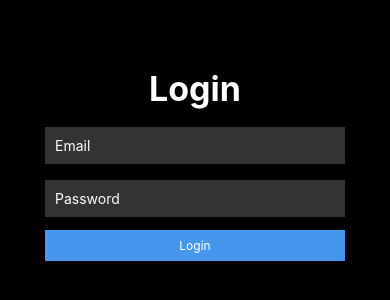
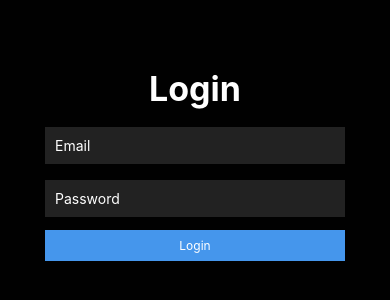
Before and after one commit to razzak-ammar/cornerchat, a React Native app: screen /Login in a window 390 px wide. Shown: the part 260-560 px from the top of the page. Built offline with nearby package versions, Linux system fonts and the light colour scheme.

Commit message:
Fixed native changes

```diff
--- a/Screens/StartStack/Login.js
+++ b/Screens/StartStack/Login.js
@@ -1,13 +1,21 @@
 import React from 'react';
 import { View, TextInput, StyleSheet, Text, Button } from 'react-native';
-import { TouchableOpacity } from 'react-native-web';
+import { TouchableOpacity } from 'react-native';
 
 const Login = () => {
   return (
     <View style={styles.container}>
       <Text style={styles.text}>Login</Text>
-      <TextInput placeholder='Email' style={styles.input} />
-      <TextInput placeholder='Password' style={styles.input} />
+      <TextInput
+        placeholder='Email'
+        style={styles.input}
+        placeholderTextColor='#ffffff'
+      />
+      <TextInput
+        placeholder='Password'
+        style={styles.input}
+        placeholderTextColor='#ffffff'
+      />
       <TouchableOpacity>
         <Text style={styles.button}>Login</Text>
       </TouchableOpacity>
@@ -30,8 +38,8 @@ const styles = StyleSheet.create({
     margin: 10
   },
   input: {
-    color: 'white',
-    backgroundColor: '#333',
+    color: '#ffffff',
+    backgroundColor: '#222',
     alignSelf: 'center',
     paddingVertical: 10,
     paddingHorizontal: 10,
```
